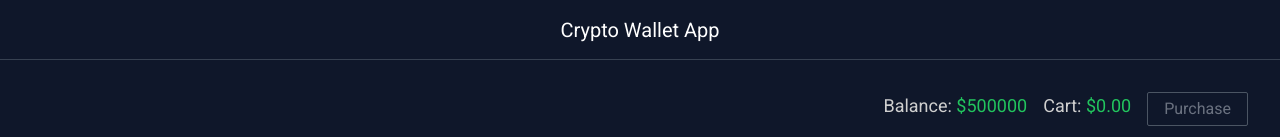
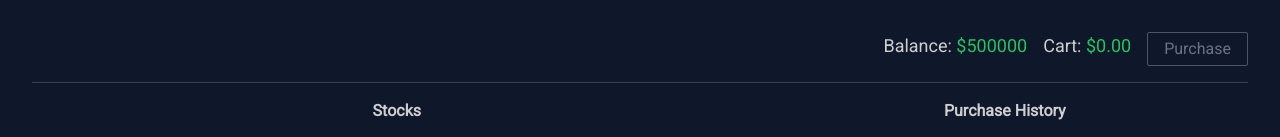
Before and after one commit to RatnadeepBiswakarma/crypto-wallet, a React (Create React App) app: page / in a window 1280 px wide. Shown: the top 137 px of the page. Built offline with nearby package versions, Linux system fonts and the light colour scheme; no server answers.

Commit message:
chore: removed navbar

```diff
--- a/src/App.js
+++ b/src/App.js
@@ -1,10 +1,10 @@
 import BaseLayout from "containers/BaseLayout"
-import Navbar from "components/Navbar"
+// import Navbar from "components/Navbar"
 import Dashboard from "components/Dashboard"
 import "./App.css"
 
 function App() {
-  return <BaseLayout navbar={<Navbar />} main={<Dashboard />} />
+  return <BaseLayout main={<Dashboard />} />
 }
 
 export default App
```
